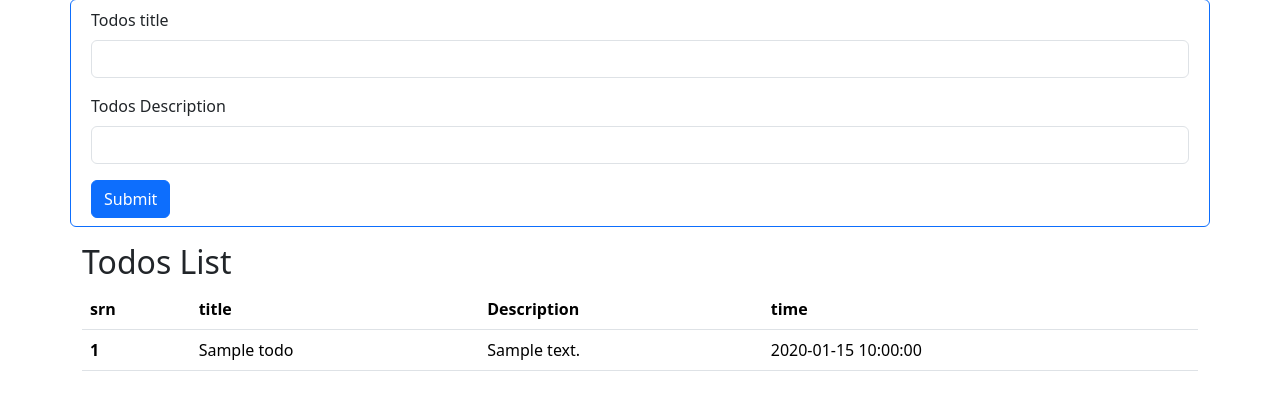
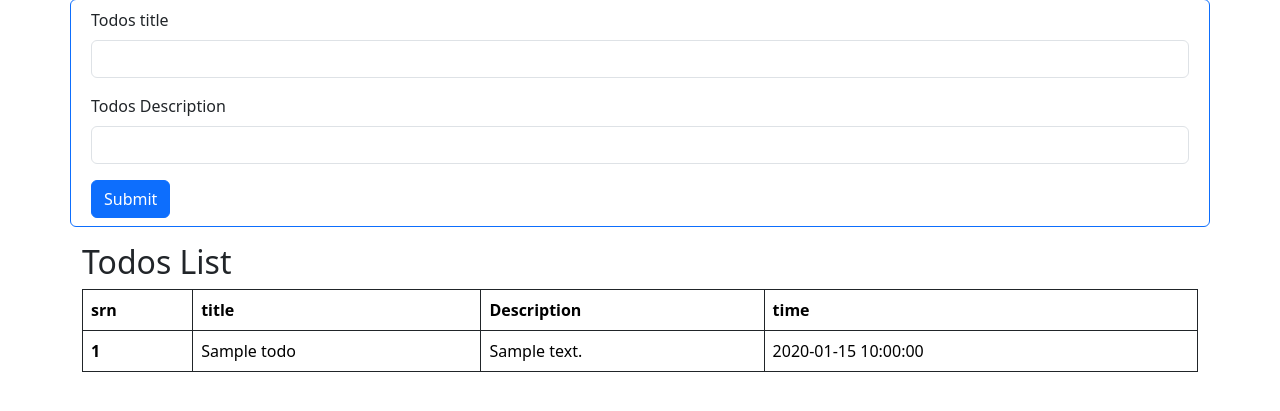
Before and after one commit to professor-lab/Python-workspace, a Flask app: page / in a window 1280 px wide. Shown: the part 73-484 px from the top of the page. Run offline with Flask 3, Linux system fonts and the light colour scheme; tables that the repository leaves empty hold one stand-in row (values such as "Sample post").

Commit message:
uupdate table border

```diff
--- a/templates/index.html
+++ b/templates/index.html
@@ -60,7 +60,7 @@
       </div>
       <div class="container my-3">
         <h2>Todos List</h2>
-        <table class="table">
+        <table class="table  table-bordered border-dark">
             <thead>
               <tr>
                 <th scope="col">srn</th>
```
